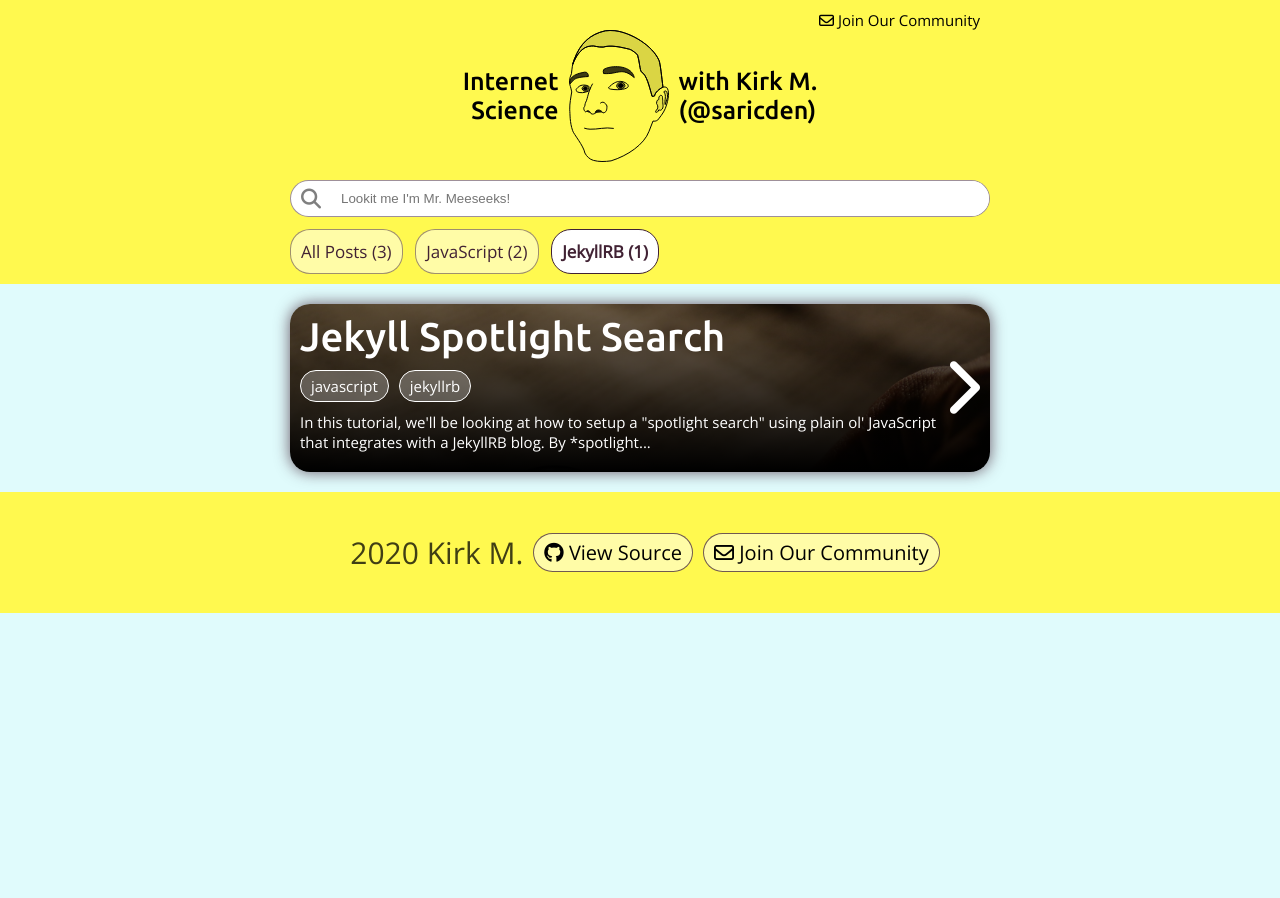
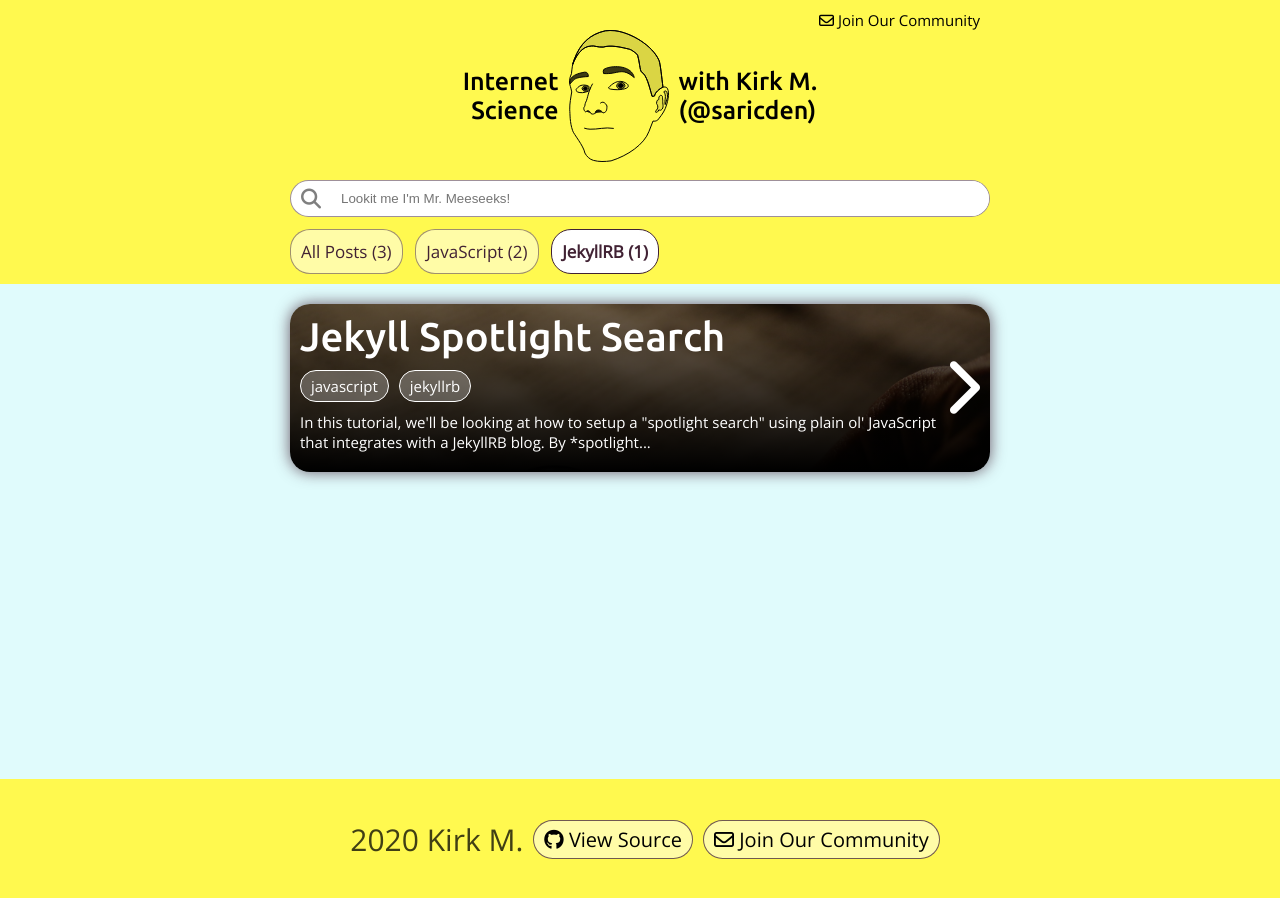
Before and after one commit to saricden/saricden.github.io, a Jekyll site: the page built from _posts/lists/2020-08-01-jekyllrb.md, in a window 1280 px wide. Built offline with Jekyll 4.4.1, drawn with Linux system fonts in a browser that asks for light colours; nearby versions of some CDN libraries.

Commit message:
Adds min-height to main content area.

```diff
--- a/src/css/style.css
+++ b/src/css/style.css
@@ -78,6 +78,10 @@ main {
   width: 100%;
   max-width: 70rem;
   margin: 0 auto;
+}
+
+main {
+  min-height: calc(100vh - 44.52rem);
 }
 
 h1.logo {
```
